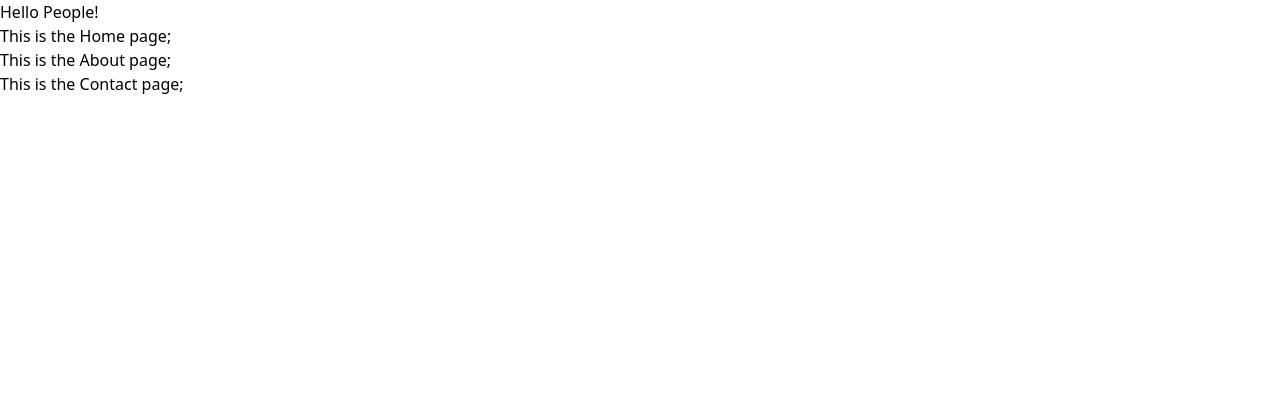
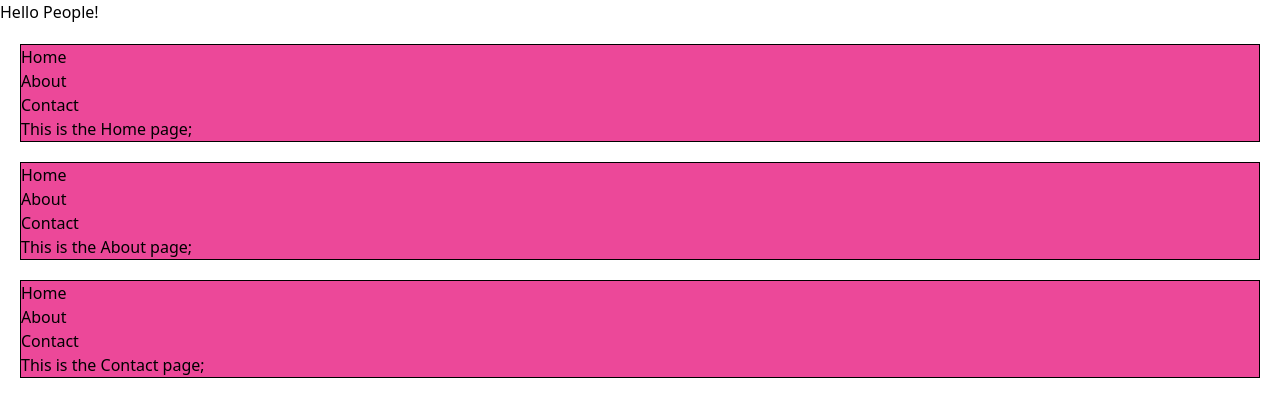
Before and after one commit to OldDognoob/SinglePageAP, a React (Create React App) app in the folder singlepage-app/: page / in a window 1280 px wide. Shown: the top 416 px of the page. Built offline with nearby package versions, Linux system fonts and the light colour scheme.

Commit message:
wip-project

```diff
--- a/singlepage-app/package.json
+++ b/singlepage-app/package.json
@@ -8,6 +8,7 @@
     "@testing-library/user-event": "^12.1.10",
     "react": "^17.0.2",
     "react-dom": "^17.0.2",
+    "react-router-dom": "^5.2.0",
     "react-scripts": "^2.1.8",
     "tailwindcss": "^2.1.2",
     "web-vitals": "^1.0.1"
--- a/singlepage-app/src/layout/index.js
+++ b/singlepage-app/src/layout/index.js
@@ -1,8 +1,22 @@
 import React from "react";
 
-const Layout = () =>{
-    <div>
-        This is OUR Layout!
-    </div>
-}
-export {Layout};
+const Layout = (props) => (
+  <div className="bg-pink-500 border border-black m-5">
+    <nav>
+      <ul>
+        <li>
+          <a href="#">Home</a>
+        </li>
+        <li>
+          <a href="#">About</a>
+        </li>
+        <li>
+          <a href="#">Contact</a>
+        </li>
+      </ul>
+    </nav>
+    {props.children}
+  </div>
+);
+
+export { Layout };
--- a/singlepage-app/src/pages/About.js
+++ b/singlepage-app/src/pages/About.js
@@ -1,4 +1,6 @@
 import React from "react";
 
-const About = () => <div>This is the About page;</div>
+import { Layout } from "../layout";
+
+const About = () => <Layout>This is the About page;</Layout>
 export default About;
--- a/singlepage-app/src/pages/Contact.js
+++ b/singlepage-app/src/pages/Contact.js
@@ -1,4 +1,6 @@
 import React from "react";
 
-const Contact = () => <div>This is the Contact page;</div>
+import { Layout } from "../layout";
+
+const Contact = () => <Layout>This is the Contact page;</Layout>
 export default Contact;
--- a/singlepage-app/src/pages/Home.js
+++ b/singlepage-app/src/pages/Home.js
@@ -1,4 +1,6 @@
 import React from "react";
 
-const Home = () => <div>This is the Home page;</div>
+import { Layout } from "../layout";
+
+const Home = () => <Layout>This is the Home page;</Layout>
 export default Home;
```
Also changed, not shown: 2 other files (tests, documents, lock files or other folders).
